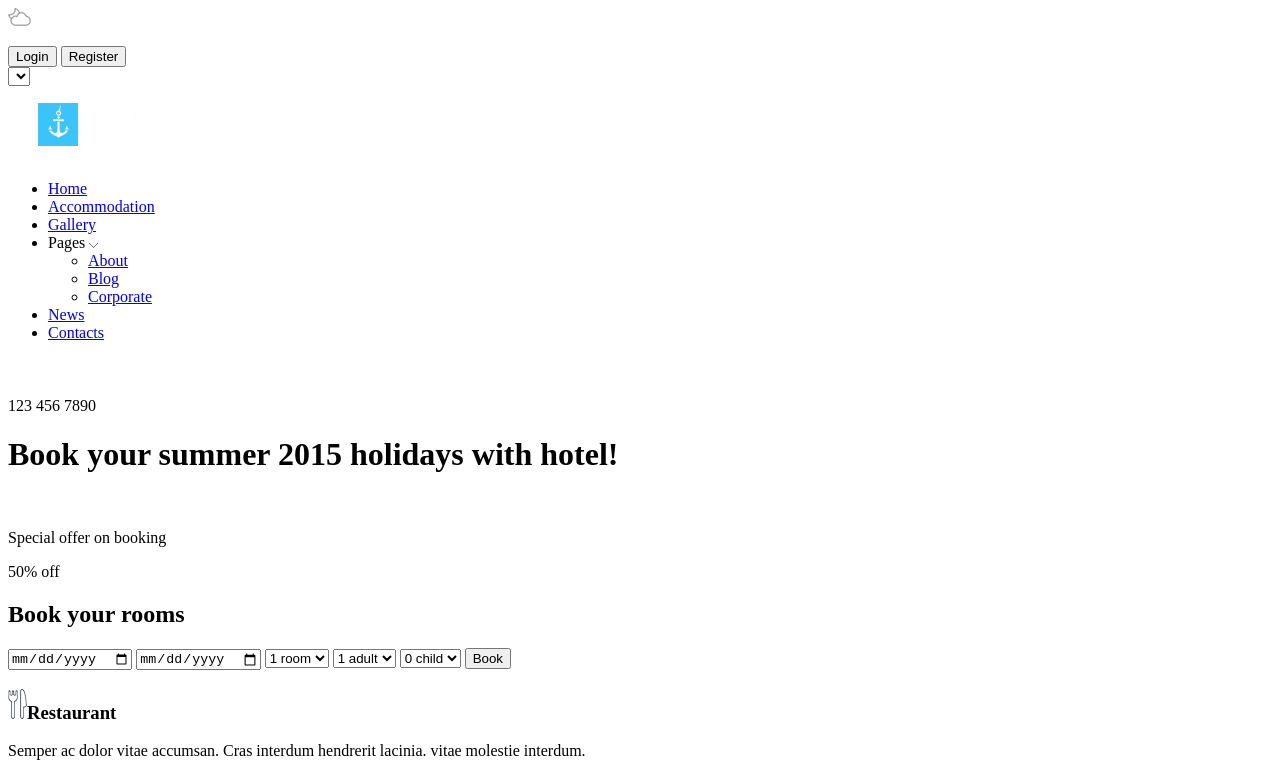
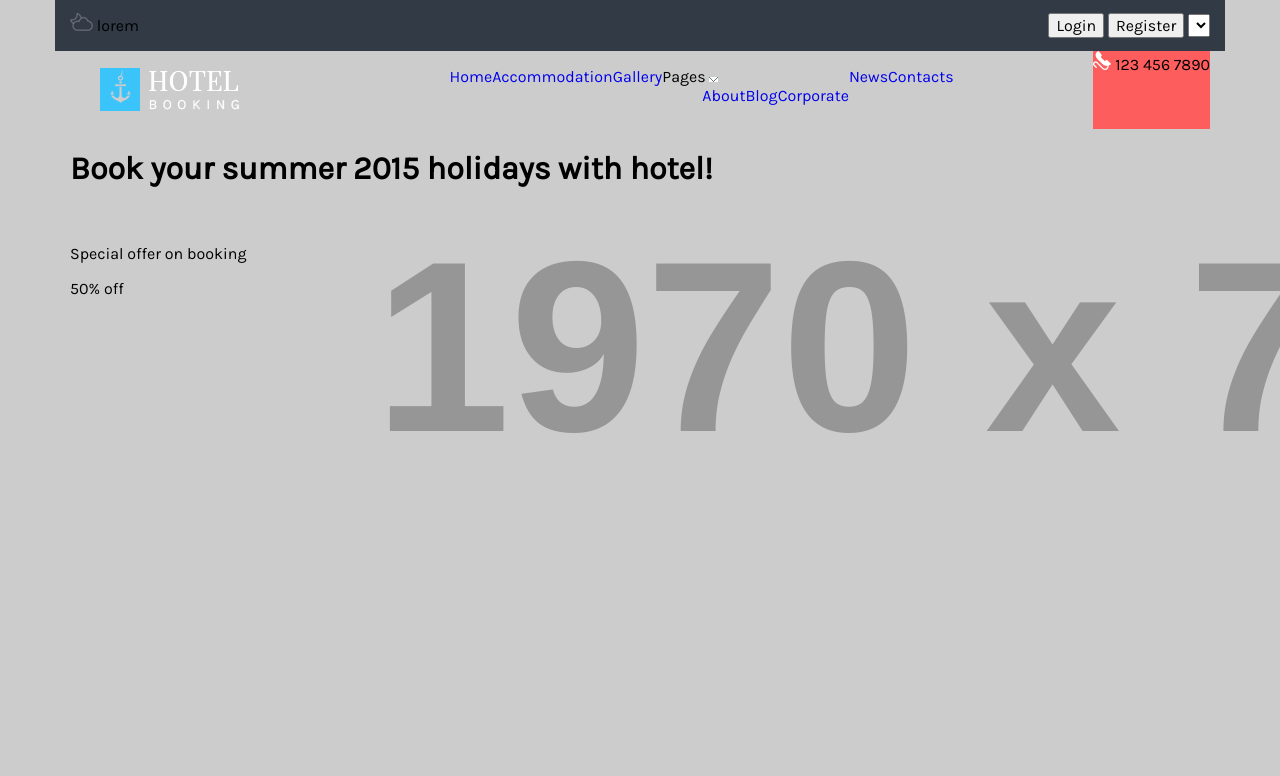
Before and after one commit to jess-ho/psd-hotel, a website: page index.html in a window 1280 px wide. Shown: the top 776 px of the page. Drawn offline with nearby package versions, Linux system fonts and the light colour scheme; files that its build step writes are made by us from their sources; placeholder pictures from the web are drawn by us; some icons are missing.

Commit message:
Initial header styling

```diff
--- /dev/null
+++ b/dev/styles/partials/_setup.scss
@@ -0,0 +1,6 @@
+article,aside,details,figcaption,figure,footer,header,hgroup,nav,section,summary{display:block;}audio,canvas,video{display:inline-block;}audio:not([controls]){display:none;height:0;}[hidden]{display:none;}html{font-family:sans-serif;-webkit-text-size-adjust:100%;-ms-text-size-adjust:100%;}a:focus{outline:thin dotted;}a:active,a:hover{outline:0;}h1{font-size:2em;}abbr[title]{border-bottom:1px dotted;}b,strong{font-weight:700;}dfn{font-style:italic;}mark{background:#ff0;color:#000;}code,kbd,pre,samp{font-family:monospace, serif;font-size:1em;}pre{white-space:pre-wrap;word-wrap:break-word;}q{quotes:\201C \201D \2018 \2019;}small{font-size:80%;}sub,sup{font-size:75%;line-height:0;position:relative;vertical-align:baseline;}sup{top:-.5em;}sub{bottom:-.25em;}img{border:0;}svg:not(:root){overflow:hidden;}fieldset{border:1px solid silver;margin:0 2px;padding:.35em .625em .75em;}button,input,select,textarea{font-family:inherit;font-size:100%;margin:0;}button,input{line-height:normal;}button,html input[type=button],/* 1 */
+input[type=reset],input[type=submit]{-webkit-appearance:button;cursor:pointer;}button[disabled],input[disabled]{cursor:default;}input[type=checkbox],input[type=radio]{box-sizing:border-box;padding:0;}input[type=search]{-webkit-appearance:textfield;-moz-box-sizing:content-box;-webkit-box-sizing:content-box;box-sizing:content-box;}input[type=search]::-webkit-search-cancel-button,input[type=search]::-webkit-search-decoration{-webkit-appearance:none;}textarea{overflow:auto;vertical-align:top;}table{border-collapse:collapse;border-spacing:0;}body,figure{margin:0;}legend,button::-moz-focus-inner,input::-moz-focus-inner{border:0;padding:0;}
+
+.clearfix:after {visibility: hidden; display: block; font-size: 0; content: " "; clear: both; height: 0; }
+
+* { -moz-box-sizing: border-box; -webkit-box-sizing: border-box; box-sizing: border-box; }
--- a/dev/styles/styles.scss
+++ b/dev/styles/styles.scss
@@ -0,0 +1,90 @@
+@import 'partials/setup';
+
+$special-offer: #fae13a;
+$dark-font: #131e2a;
+$black: #111111;
+$light-font: #7a7e84;
+$white: #ffffff;
+$form-bg: #313a45;
+$dark-bg: #313a45;
+$hover: #16b4ef;
+$accent: #fe5d5d;
+
+$header-font: 'Playfair Display', serif;
+$main-font: 'Karla', sans-serif;
+
+body {
+	font-family: $main-font;
+}
+
+.wrapper {
+	max-width: 1170px;
+	margin: 0 auto;
+	padding: 0 15px;
+}
+
+ul {
+	list-style: none;
+}
+
+a {
+	text-decoration: none;
+}
+
+nav ul {
+	display: flex;
+
+	a:hover {
+		color: $hover;
+	}
+}
+
+header {
+	background-image: url('http://placehold.it/1970x734');
+	height: 100vh;
+	width: 100%;
+}
+
+.header-info {
+	display: flex;
+	justify-content: space-between;
+	align-items: center;
+	background-color: $dark-bg;
+}
+
+.user-btns > div {
+	display: inline-block;
+}
+
+#weather {
+	display: inline-block;
+}
+
+.header-nav {
+	display: flex;
+	justify-content: space-between;
+}
+
+.phone {
+	background-color: $accent;
+
+	p {
+		display: inline;
+	}
+}
+
+.booking {
+	background-color: $dark-bg;
+	display: flex;
+	justify-content: space-between;
+	align-items: center;
+}
+
+h2 > .bold {
+	display: block;
+	text-transform: uppercase;
+}
+
+.perks {
+	display: flex;
+}
--- a/index.html
+++ b/index.html
@@ -7,20 +7,20 @@
 
 	<link href="https://fonts.googleapis.com/css?family=Karla|Playfair+Display" rel="stylesheet">
 	<link rel="stylesheet" href="https://maxcdn.bootstrapcdn.com/font-awesome/4.7.0/css/font-awesome.min.css">
-	<link rel="stylesheet" href="styles/styles.css">
+	<link rel="stylesheet" href="public/styles/style.css">
 </head>
 <body>
 	<header>
 		<!-- main header -->
 		<div>
 			<!-- top header -->
-			<div class="wrapper">
+			<div class="header-info wrapper">
 				<div>
 					<img src="../assets/temp-icon.png" alt="Icon of crescent moon hidden behind a cloud">
-					<p id="weather"></p>
+					<p id="weather">lorem</p>
 				</div>
 
-				<div>
+				<div class="user-btns">
 					<div>
 						<button>Login</button>
 						<button>Register</button>
@@ -33,8 +33,9 @@
 						</select>
 					</div>
 				</div>
-			</div>
-			<div class="wrapper">
+			</div> <!-- end of top header -->
+
+			<div class="header-nav wrapper">
 				<div class="logo">
 					<a href="#" title="Hotel Booking home page">
 						<img src="../assets/logo-full.png" alt="Logo for Hotel Booking, a white anchor on a pale blue background">
@@ -101,7 +102,7 @@
 			</div>
 			<!-- end of book -->
 
-			<div class="wrapper">
+			<div class="perks wrapper">
 				<div>
 					<h3><img src="../assets/restaurant-icon.png" alt="Knife and fork">Restaurant</h3>
 					<p>Semper ac dolor vitae accumsan. Cras interdum hendrerit lacinia. vitae molestie interdum.</p>
@@ -123,10 +124,10 @@
 
 		<!-- select a room -->
 		<section>
-			<h2>Select Your Room</h2>
-			<img src="../assets/fleur.png" alt="Fleur de lise">
+			<div class="wrapper">
+				<h2>Select Your Room</h2>
+				<img src="../assets/fleur.png" alt="Fleur de lise">
 
-			<div class="wrapper">
 				<div>
 					<img src="" alt="">
 					<div>
@@ -151,13 +152,16 @@
 						<button>Book</button>
 					</div>
 				</div>
+				<button>View All Rooms</button>
 			</div>
-			<button>View All Rooms</button>
 		</section>
 
 		<section>
-			<h2>Hotel Showcase</h2>
-			<img src="../assets/fleur.png" alt="Fleur de lise">
+			<div class="wrapper">
+				<h2>Hotel Showcase</h2>
+				<img src="../assets/fleur.png" alt="Fleur de lise">
+			</div>
+
 			<div>
 				<!-- flickity?  -->
 			</div>
```
